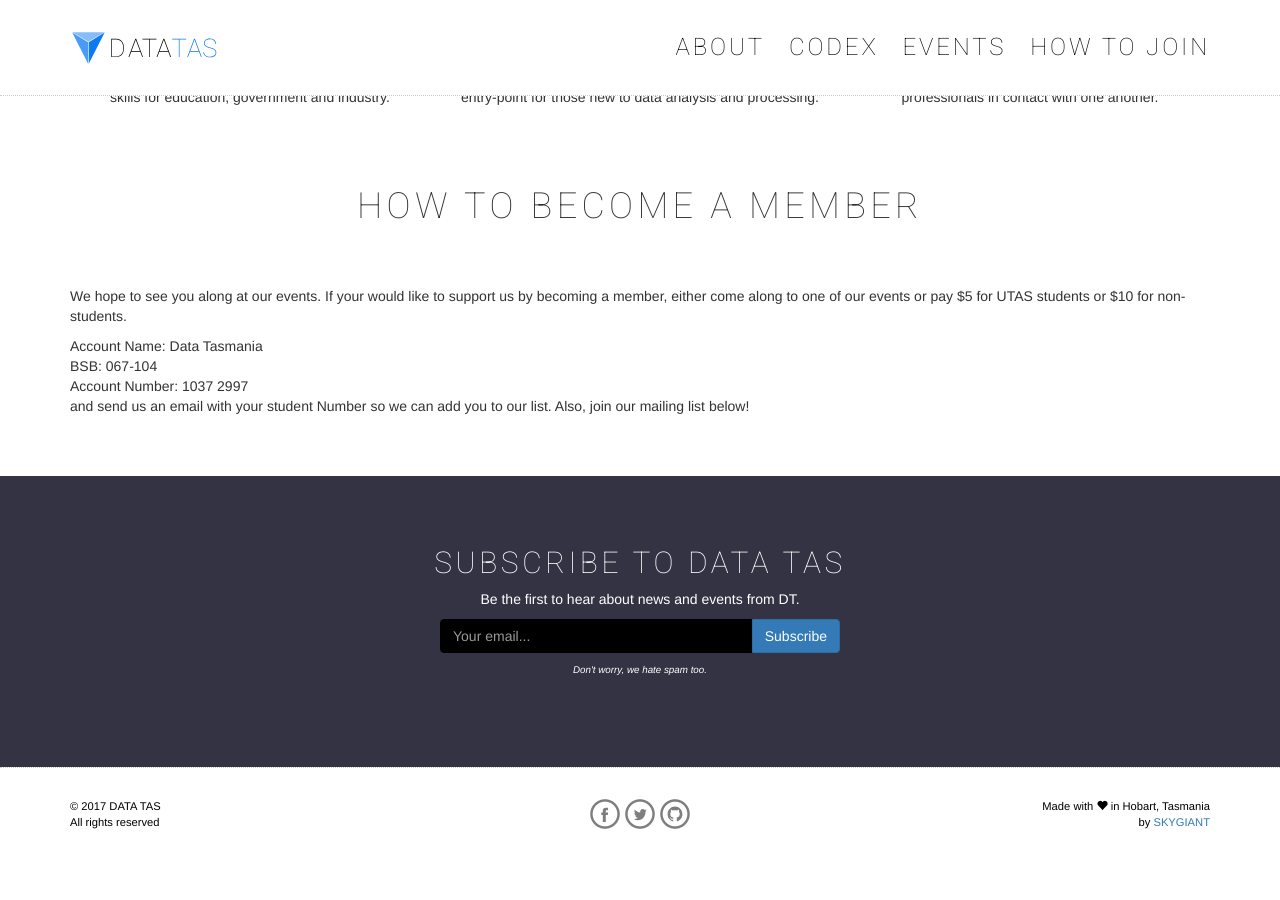
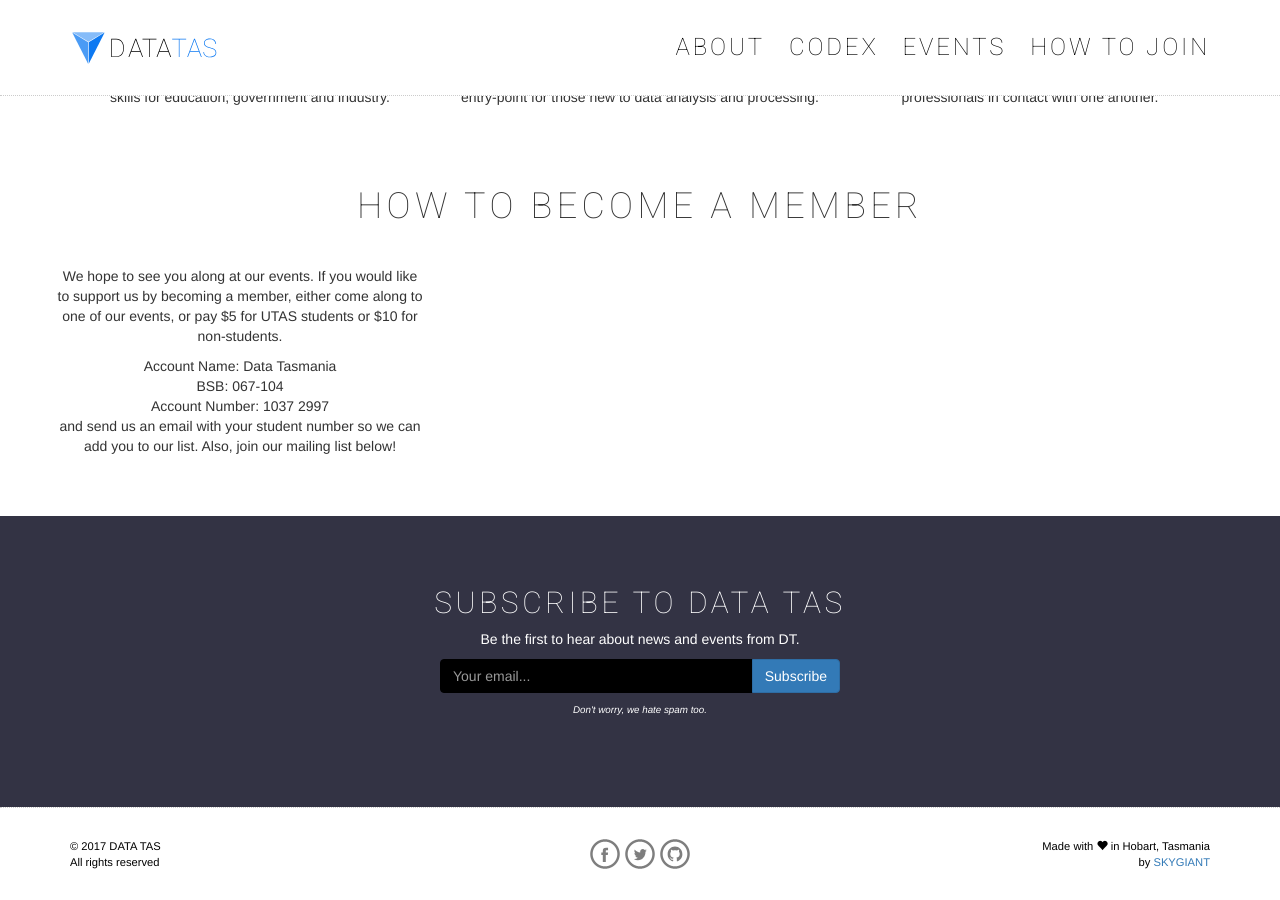
Before and after one commit to datatas/datatas.github.io, a Jekyll site: the page built from index.html, in a window 1280 px wide and 900 px high, scrolled down 757 px. Built offline with Jekyll 4.4.1, drawn with Linux system fonts in a browser that asks for light colours; nearby versions of some CDN libraries; before the commit the page ends 1617 px from its top, so only the background shows below that.

Commit message:
Update index.html
test

```diff
--- a/index.html
+++ b/index.html
@@ -49,9 +49,12 @@ show_mcml2019: false
     <div class="container">
         <div class="row">
             <div class="col-sm-12">
-                <h1 class="text-centered" id="about">How to become a member</h1><br>
-                <p> We hope to see you along at our events. If your would like to support us by becoming a member, either come along to one of our events or pay $5 for UTAS students or $10 for non-students. </p>
-                <p>Account Name: Data Tasmania <br> BSB: 067-104 <br> Account Number: 1037 2997 <br> and send us an email with your student Number so we can add you to our list. Also, join our mailing list below!
+                <h1 class="text-centered" id="about2">How to become a member</h1>
+            </div>
+            <div class="row">
+                <div class="col-sm-4 service">
+                <p>We hope to see you along at our events. If you would like to support us by becoming a member, either come along to one of our events, or pay $5 for UTAS students or $10 for non-students. </p>
+                <p>Account Name: Data Tasmania <br> BSB: 067-104 <br> Account Number: 1037 2997 <br> and send us an email with your student number so we can add you to our list. Also, join our mailing list below!
             </div>
         </div>
      </div>
```
